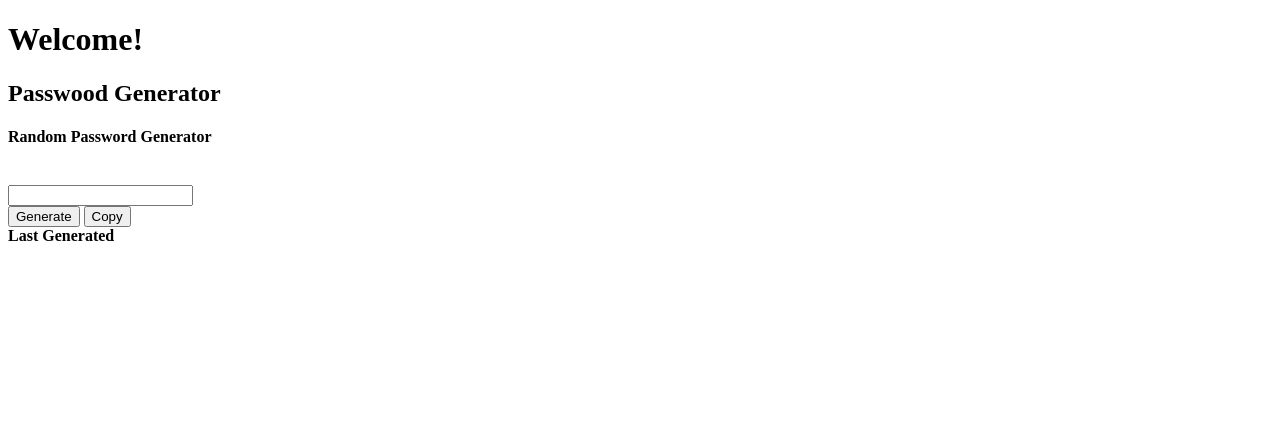
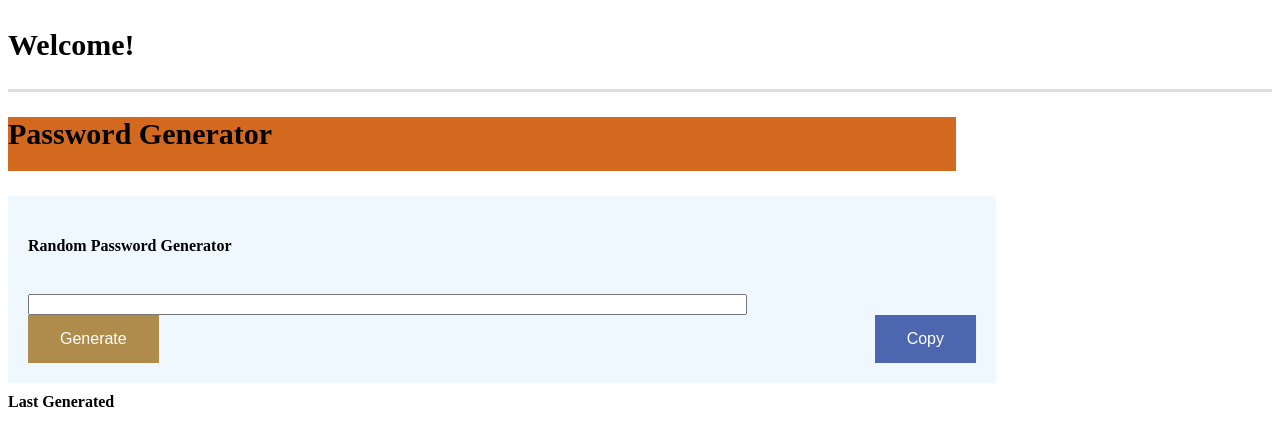
Before and after one commit to Athagod/Password-Generater, a plain HTML site: page index.html in a window 1280 px wide. Drawn offline with Linux system fonts and the light colour scheme.

Commit message:
ccs added

```diff
--- a/index.html
+++ b/index.html
@@ -11,7 +11,7 @@
     <header>
     <div>
         <h1>Welcome!</h1>
-        <h2>Passwood Generator</h2>
+        <h2>Password Generator</h2>
     </div>
     </header>
 
@@ -22,7 +22,7 @@
                 <input type="text" id=display>
                 <br />
                 <button id="generateBtn">Generate</button>
-                <button onclick="">Copy</button>
+                <button id="copyBtn">Copy</button>
                 <div id= "length"></div>
             </div>
             <div class="already_used">
--- a/style.css
+++ b/style.css
@@ -0,0 +1,52 @@
+h1 {
+    padding-bottom: 20px;
+    font-size: 30px;
+    line-height: 49px;
+    border-bottom: 3px solid #dddddd;
+}
+
+h2 {
+    padding-bottom: 20px;
+    font-size: 30px;
+    background-color: chocolate;
+    width: 75%;
+}
+
+#generateBtn {
+    background-color: rgb(175, 140, 76);
+    border: none;
+    color: white;
+    padding: 15px 32px;
+    text-align: center;
+    text-decoration: none;
+    display: inline-block;
+    font-size: 16px;
+}
+
+#copyBtn {
+    background-color: rgb(76, 102, 175);
+    border: none;
+    color: white;
+    padding: 15px 32px;
+    text-align: center;
+    text-decoration: none;
+    display: inline-block;
+    float: right;
+    font-size: 16px;
+}
+
+
+
+
+
+.content{
+    margin-top:10px;
+    margin-bottom: 10px;
+    background-color: aliceblue;
+    padding: 20px;
+    width: 75%;
+}
+
+#display{
+    width: 75%;
+}
```
